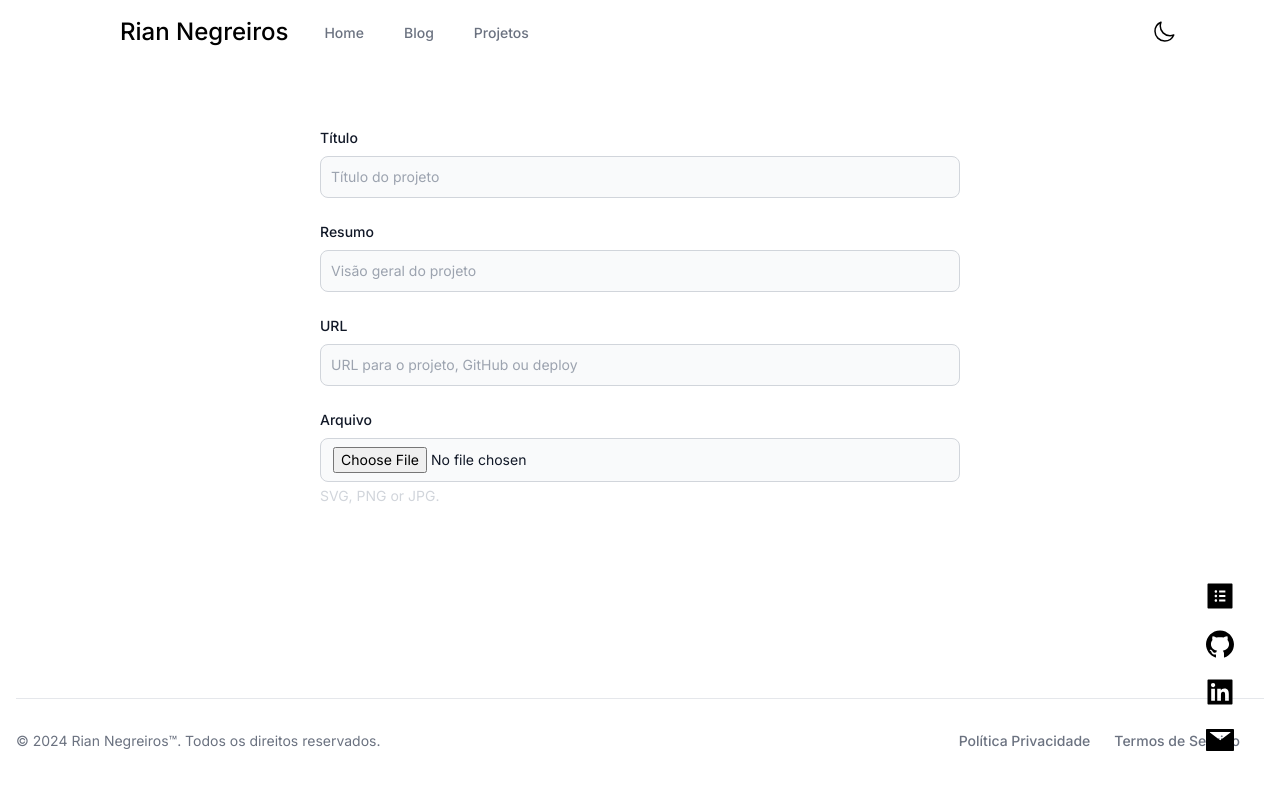
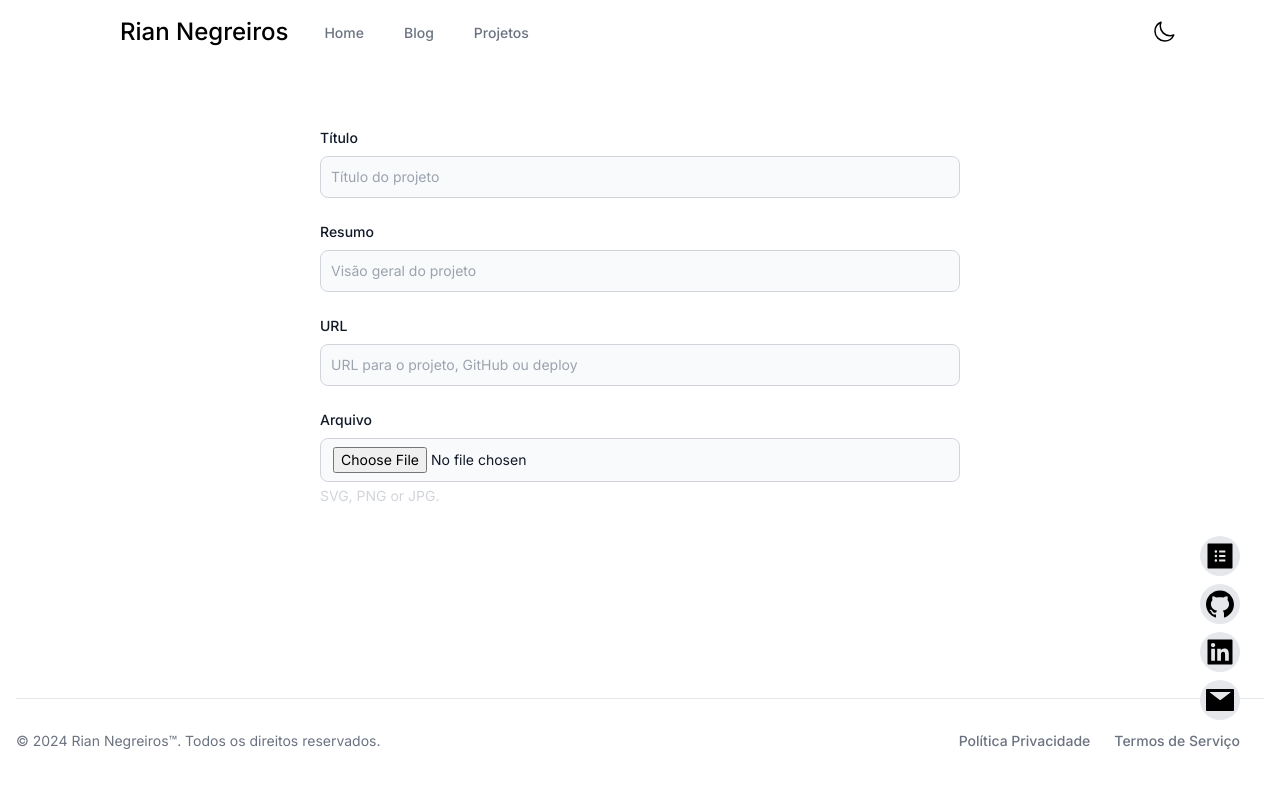
Before and after one commit to RianNegreiros/personal-website, a Next.js app in the folder client/: page /projects/new in a window 1280 px wide. Shown: the top 790 px of the page. Built offline with nearby package versions, Linux system fonts and the light colour scheme; no server answers; what tailwind-dracula would draw is missing.

Commit message:
refactor: make buttons be above footer and remove duplicate code

```diff
--- a/client/app/components/FloatingButtons.tsx
+++ b/client/app/components/FloatingButtons.tsx
@@ -11,12 +11,15 @@ export default function FloatingButtons() {
     return null
   }
 
+  const linksClasses =
+    'flex h-10 w-10 bg-gray-200 items-center justify-center rounded-full dark:bg-gray-800'
+
   return (
-    <div className='fixed bottom-10 right-10 z-50 flex flex-col gap-2'>
+    <div className='fixed bottom-20 right-10 z-50 flex flex-col gap-2'>
       <Link
         href='https://cv.riannegreiros.dev'
         target='_blank'
-        className='flex h-10 w-10 items-center justify-center rounded-full dark:bg-gray-800'
+        className={linksClasses}
       >
         <svg
           xmlns='http://www.w3.org/2000/svg'
@@ -30,7 +33,7 @@ export default function FloatingButtons() {
       <Link
         href='https://github.com/RianNegreiros'
         target='_blank'
-        className='flex h-10 w-10 items-center justify-center rounded-full dark:bg-gray-800'
+        className={linksClasses}
       >
         <svg
           viewBox='0 0 1024 1024'
@@ -43,7 +46,7 @@ export default function FloatingButtons() {
       <Link
         href='https://www.linkedin.com/in/riannegreiros'
         target='_blank'
-        className='flex h-10 w-10 items-center justify-center rounded-full dark:bg-gray-800'
+        className={linksClasses}
       >
         <svg
           viewBox='0 0 1024 1024'
@@ -57,7 +60,7 @@ export default function FloatingButtons() {
       <Link
         href='mailto: riannegreiros@gmail.com'
         target='_blank'
-        className='flex h-10 w-10 items-center justify-center rounded-full dark:bg-gray-800'
+        className={linksClasses}
       >
         <svg
           viewBox='0 0 1024 1024'
```
